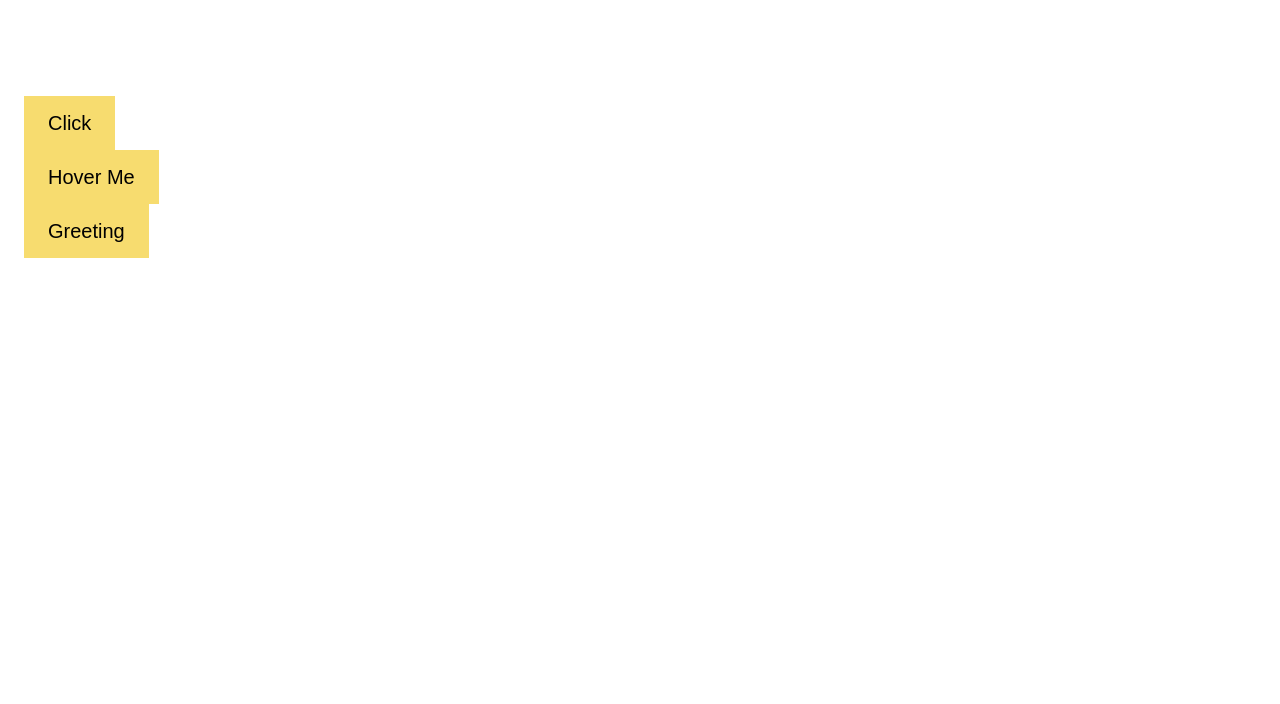
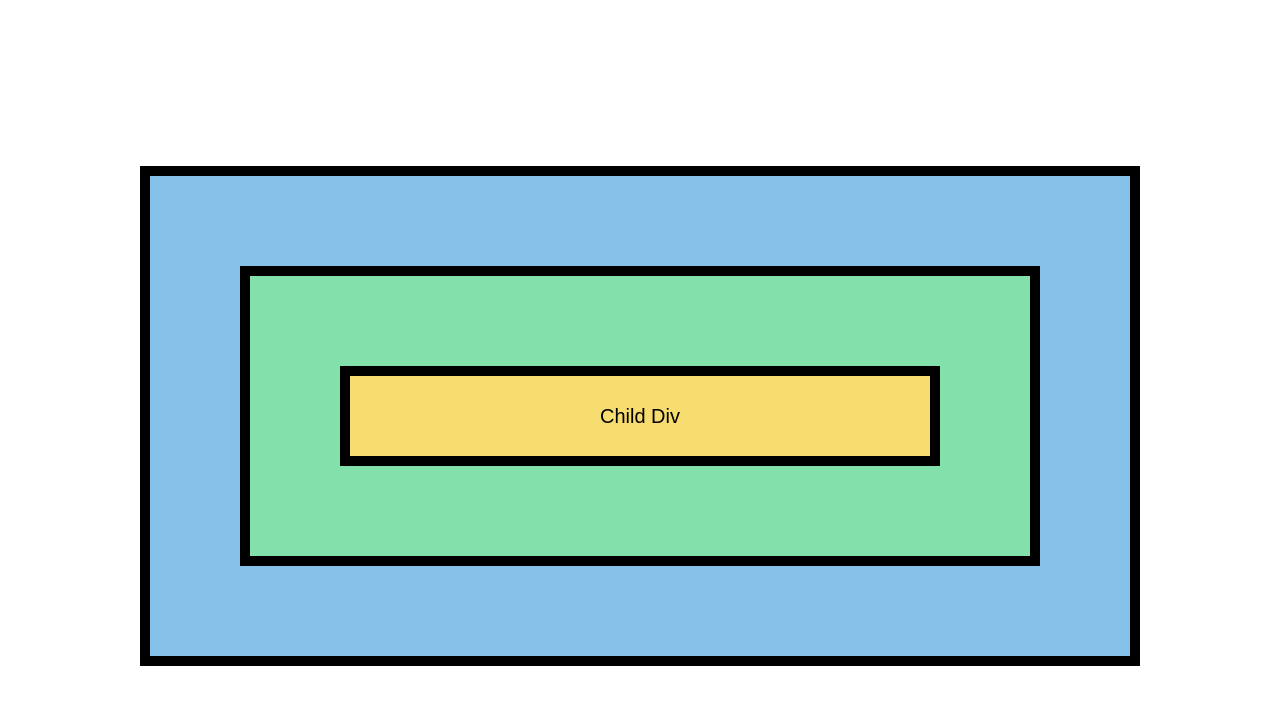
Before and after one commit to AvinashS97/reactJs, a React (Vite) app: page / in a window 1280 px wide. Shown: the top 704 px of the page. Built offline with nearby package versions, Linux system fonts and the light colour scheme.

Commit message:
Event Bubbling

```diff
--- a/src/App.jsx
+++ b/src/App.jsx
@@ -1,9 +1,10 @@
 // import NetflixSeries, {Footer, Header} from "./components/NetflixSeries";
 // import NetflixSeries from "./components/NetflixSeries";
-import "./components/Netflix.css"
-import "./components/Netflix.module.css";
+// import "./components/Netflix.css"
+// import "./components/Netflix.module.css";
 // import { EventHandling } from "./components/EventHandling";
-import { EventProps } from "./components/EventProps";
+// import { EventProps } from "./components/EventProps";
+import { EventPropagation} from "./components/EventPropagation";
 import  "./components/EV.css";
 
 // import {Fragment } from "react";
@@ -19,7 +20,8 @@ export const App = () => {
     {/* < Header/> */}
     {/* <NetflixSeries /> */}
     {/* <EventHandling /> */}
-    <EventProps/>
+    {/* <EventProps/> */}
+    <EventPropagation />
     {/* <Footer /> */}
    </section >
 )
--- a/src/components/EventPropagation.jsx
+++ b/src/components/EventPropagation.jsx
@@ -1,4 +1,5 @@
 // V25 Event Propagation in React
+// import "./EV.css";
 
 export const EventPropagation = () => {
 
@@ -8,13 +9,13 @@ export const EventPropagation = () => {
     };
 
     const handleParentCick = () => {
-        console.log("GrandParent Clicked");
+        console.log("Parent Clicked");
 
     };
 
     const handleChildClick = (event) => {
         console.log(event);
-        console.log("GrandParent Clicked");
+        console.log("Child Clicked");
     };
 
 
```
